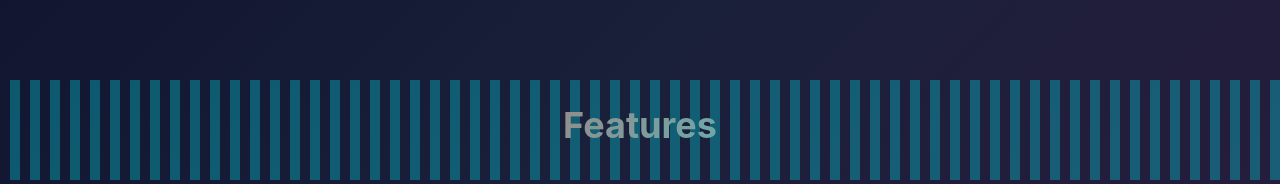
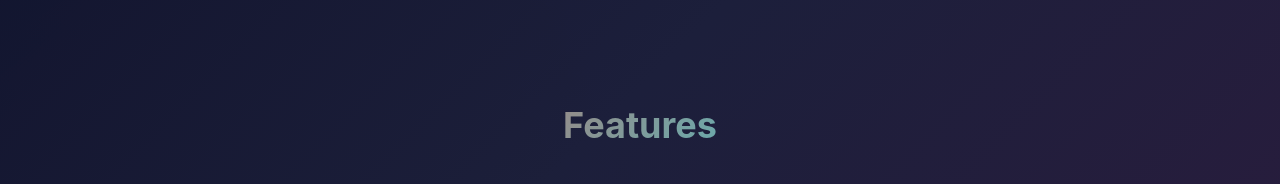
Before and after one commit to royai-tw/ChatClaw-Website, a plain HTML site: page public/index.html in a window 1280 px wide. Shown: the part 620-804 px from the top of the page. Drawn offline with Linux system fonts and the light colour scheme.

Commit message:
feat: Remove wave animation, add subtle cosmic background

```diff
--- a/public/index.html
+++ b/public/index.html
@@ -19,6 +19,57 @@
             min-height: 100vh;
             transition: all 0.5s ease;
             overflow-x: hidden;
+            position: relative;
+        }
+
+        /* Cosmic Background */
+        body::before {
+            content: '';
+            position: fixed;
+            top: 0;
+            left: 0;
+            right: 0;
+            bottom: 0;
+            z-index: -2;
+            opacity: 0.5;
+            background-image:
+                radial-gradient(2px 2px at 20% 30%, white, transparent),
+                radial-gradient(2px 2px at 60% 70%, white, transparent),
+                radial-gradient(1px 1px at 50% 50%, white, transparent),
+                radial-gradient(1px 1px at 80% 10%, white, transparent),
+                radial-gradient(2px 2px at 90% 60%, white, transparent),
+                radial-gradient(1px 1px at 33% 80%, white, transparent),
+                radial-gradient(1px 1px at 15% 95%, white, transparent);
+            background-size: 200% 200%, 200% 200%, 300% 300%, 250% 250%, 200% 200%, 300% 300%, 250% 250%;
+            background-position: 0% 0%, 100% 100%, 50% 50%, 25% 75%, 75% 25%, 10% 90%, 90% 10%;
+            animation: twinkle 8s ease-in-out infinite;
+        }
+
+        body::after {
+            content: '';
+            position: fixed;
+            top: -50%;
+            left: -50%;
+            right: -50%;
+            bottom: -50%;
+            z-index: -1;
+            opacity: 0.03;
+            background:
+                radial-gradient(circle at 20% 50%, rgba(255, 65, 54, 0.3) 0%, transparent 50%),
+                radial-gradient(circle at 80% 80%, rgba(0, 245, 255, 0.2) 0%, transparent 50%),
+                radial-gradient(circle at 40% 20%, rgba(157, 78, 221, 0.2) 0%, transparent 50%);
+            background-size: 200% 200%;
+            animation: nebula 20s ease-in-out infinite;
+        }
+
+        @keyframes twinkle {
+            0%, 100% { opacity: 0.3; }
+            50% { opacity: 0.6; }
+        }
+
+        @keyframes nebula {
+            0%, 100% { transform: translate(0, 0) rotate(0deg); }
+            50% { transform: translate(10%, 10%) rotate(5deg); }
         }
 
         /* Top Bar */
@@ -211,39 +262,6 @@
             text-align: center;
         }
 
-        /* Wave Animation */
-        .wave-container {
-            position: fixed;
-            bottom: 0;
-            left: 0;
-            right: 0;
-            height: 100px;
-            overflow: hidden;
-            z-index: -1;
-            opacity: 0.3;
-        }
-
-        .wave {
-            position: absolute;
-            bottom: 0;
-            left: 0;
-            width: 200%;
-            height: 100%;
-            background: repeating-linear-gradient(
-                90deg,
-                transparent,
-                transparent 10px,
-                currentColor 10px,
-                currentColor 20px
-            );
-            animation: wave 10s linear infinite;
-        }
-
-        @keyframes wave {
-            0% { transform: translateX(0); }
-            100% { transform: translateX(-50%); }
-        }
-
         @media (max-width: 768px) {
             .hero-section {
                 grid-template-columns: 1fr;
@@ -367,11 +385,6 @@
                 February 10-16, 2026
             </p>
         </div>
-    </div>
-
-    <!-- Wave Animation -->
-    <div class="wave-container">
-        <div class="wave"></div>
     </div>
 
     <script>
@@ -564,10 +577,6 @@
             badge.style.borderLeft = `4px solid ${theme.badgeBorder}`;
             badge.style.color = themeName === 'high-contrast' ? '#000' : theme.text;
 
-            // Update wave
-            const wave = document.querySelector('.wave');
-            wave.style.color = theme.secondary;
-
             // Update topbar
             const topbar = document.querySelector('.topbar');
             topbar.style.background = theme.cardBg;
```
